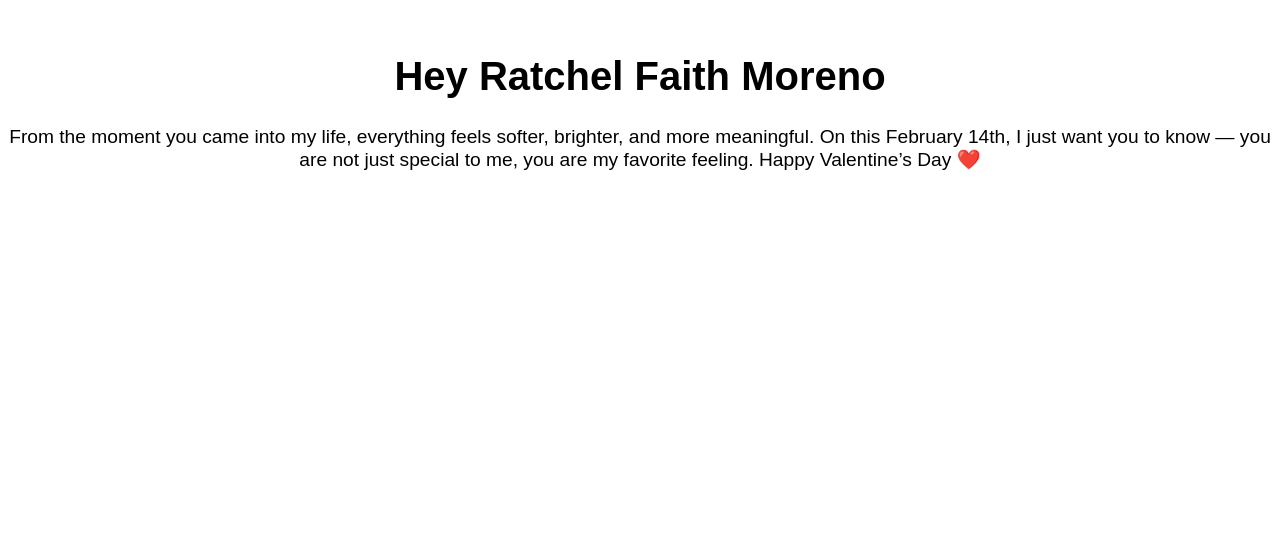
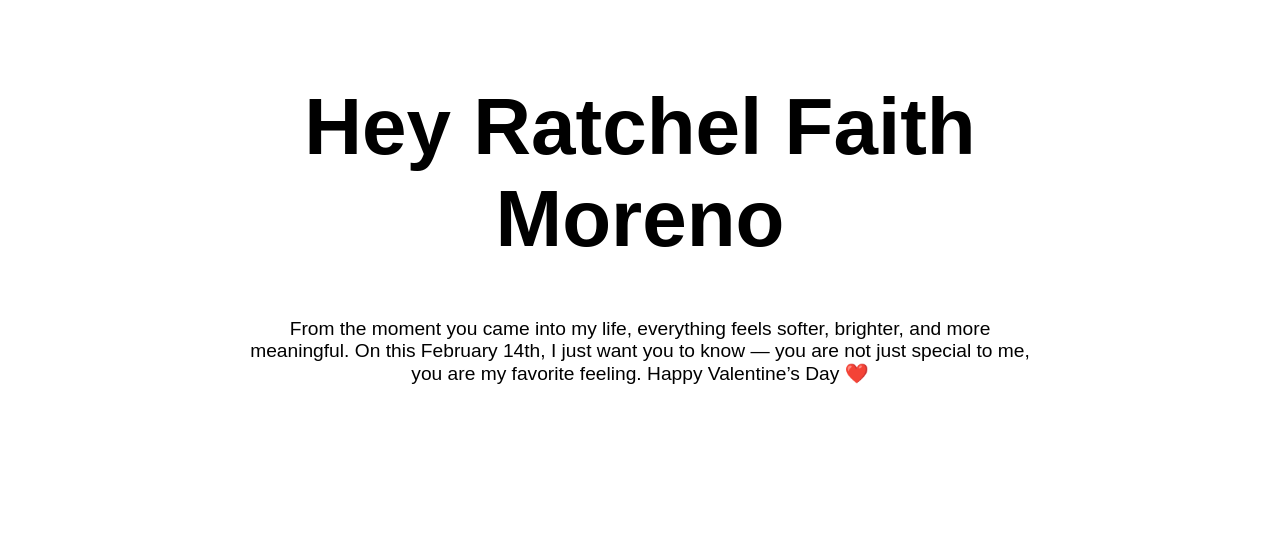
Before and after one commit to JAI-KING/ValentineWish, a website: page index.html in a window 1280 px wide. Shown: the part 133-677 px from the top of the page. Drawn offline with nearby package versions, Linux system fonts and the light colour scheme.

Commit message:
Update style.css

```diff
--- a/style/style.css
+++ b/style/style.css
@@ -9,7 +9,7 @@ body {
 
 .container {
   height: 100vh;
-  width: 100vw;
+  width: 100vh;
   margin: 0 auto;
   text-align: center;
   visibility: hidden;
@@ -41,8 +41,6 @@ body {
   font-size: 40px;
 }
 
-.one1{
-   font-size: 40px
 }
 .one > img {
   vertical-align: middle;
```
